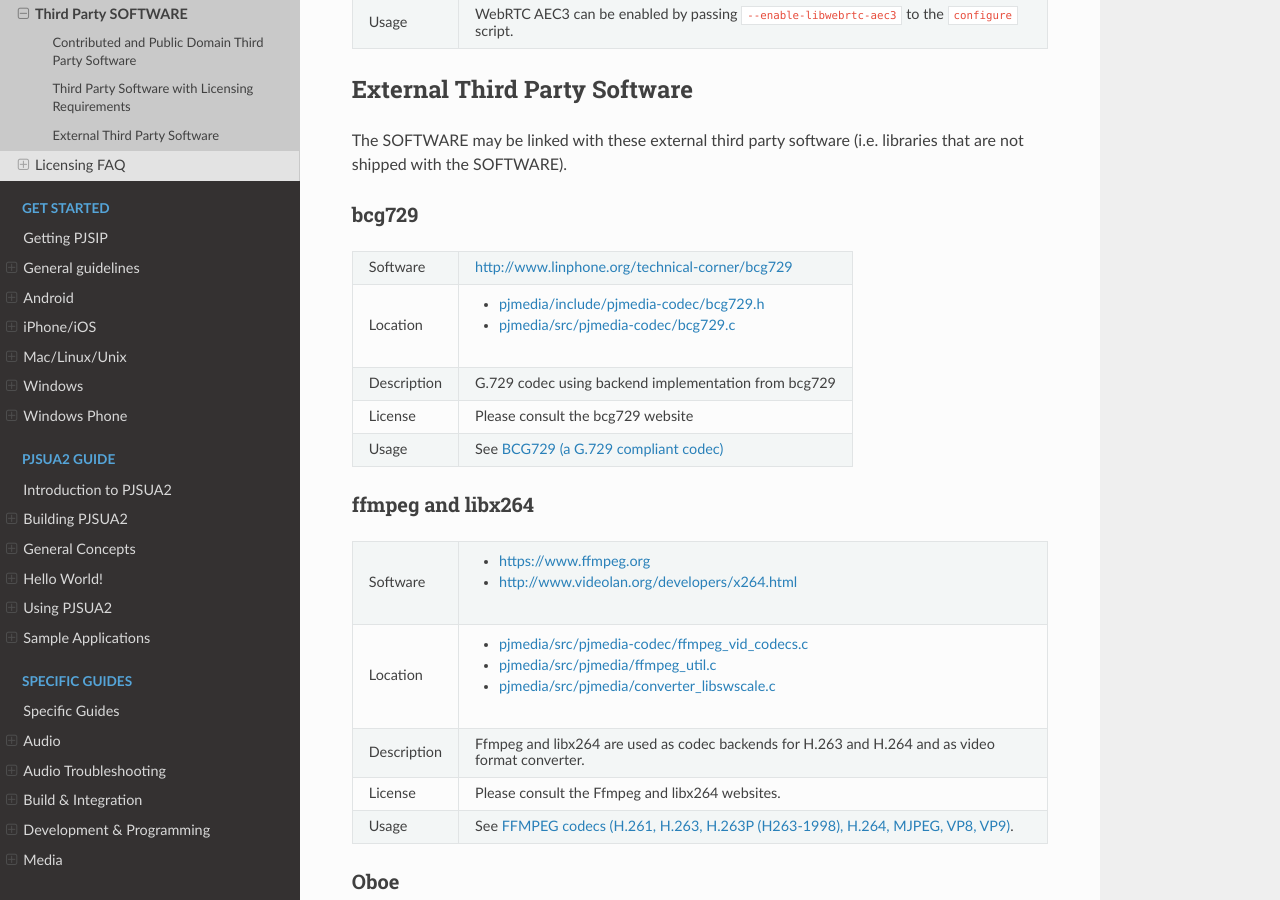
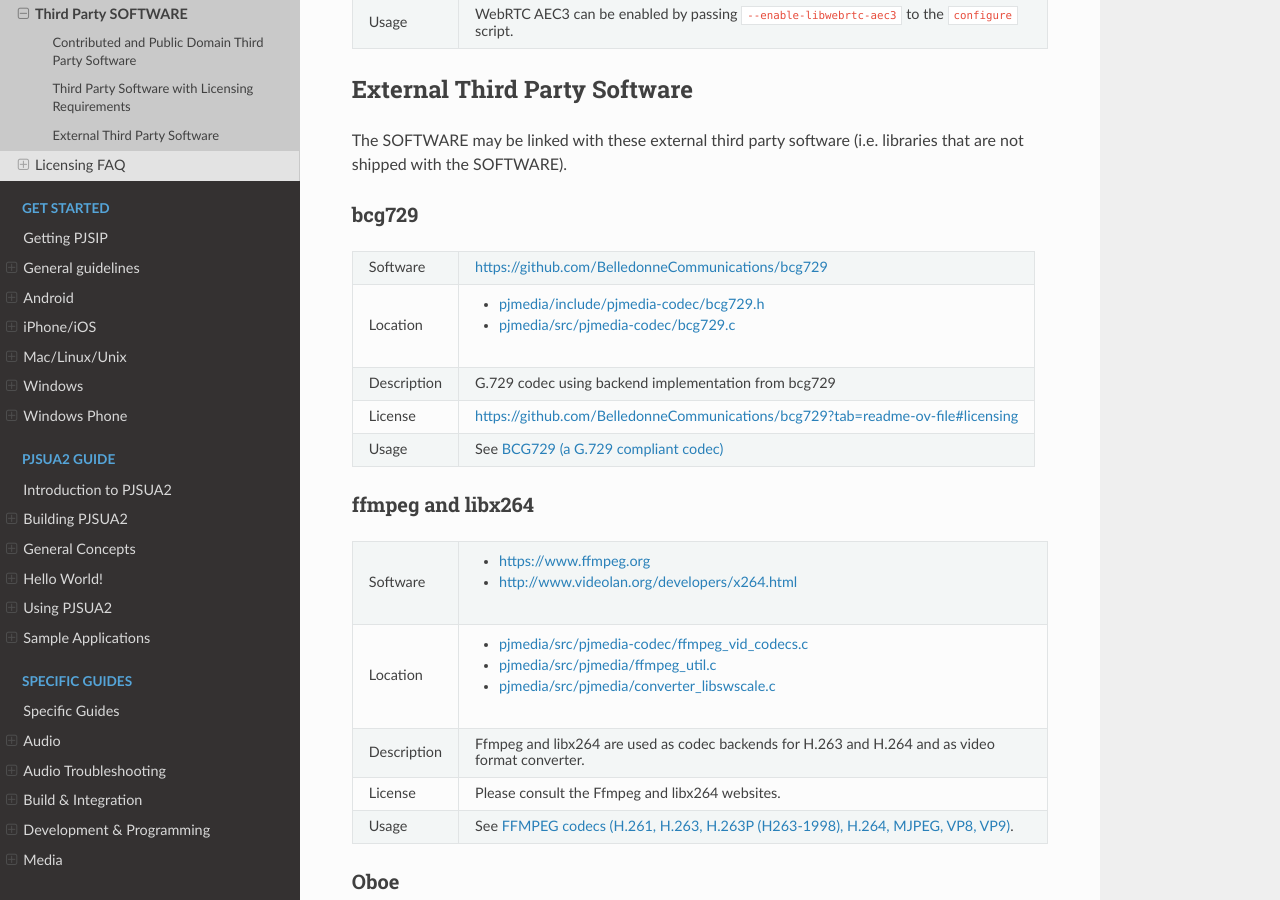
Before and after one commit to pjsip/pjproject_docs, a Sphinx documentation site: the page built from docs/source/overview/license_3rd_party.rst, in a window 1280 px wide and 900 px high, scrolled down 7856 px. Built offline with Sphinx 7.4.7 and the Read the Docs theme 3.1.0, drawn with Linux system fonts in a browser that asks for light colours; the version number could not be read and is left out.

Commit message:
Update license_3rd_party.rst
Fixing dead links for bcg729

```diff
--- a/docs/source/overview/license_3rd_party.rst
+++ b/docs/source/overview/license_3rd_party.rst
@@ -525,14 +525,14 @@
    :header-rows: 0
 
    * - Software
-     - http://www.linphone.org/technical-corner/bcg729
+     - https://github.com/BelledonneCommunications/bcg729
    * - Location
      - - :source:`pjmedia/include/pjmedia-codec/bcg729.h`
        - :source:`pjmedia/src/pjmedia-codec/bcg729.c`
    * - Description
      - G.729 codec using backend implementation from bcg729
    * - License
-     - Please consult the bcg729 website
+     - https://github.com/BelledonneCommunications/bcg729?tab=readme-ov-file#licensing
    * - Usage
      - See :ref:`bcg729`
 
```
